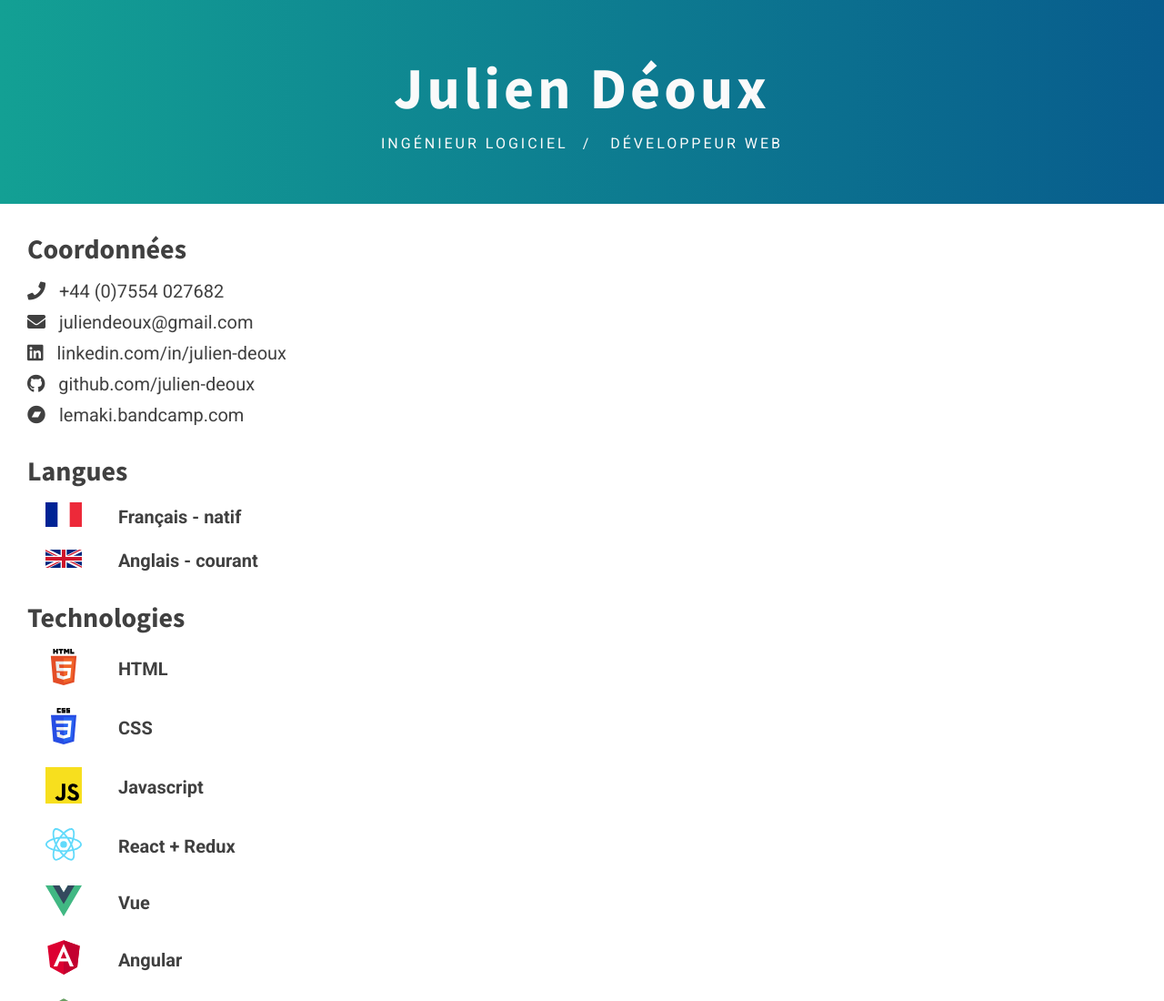
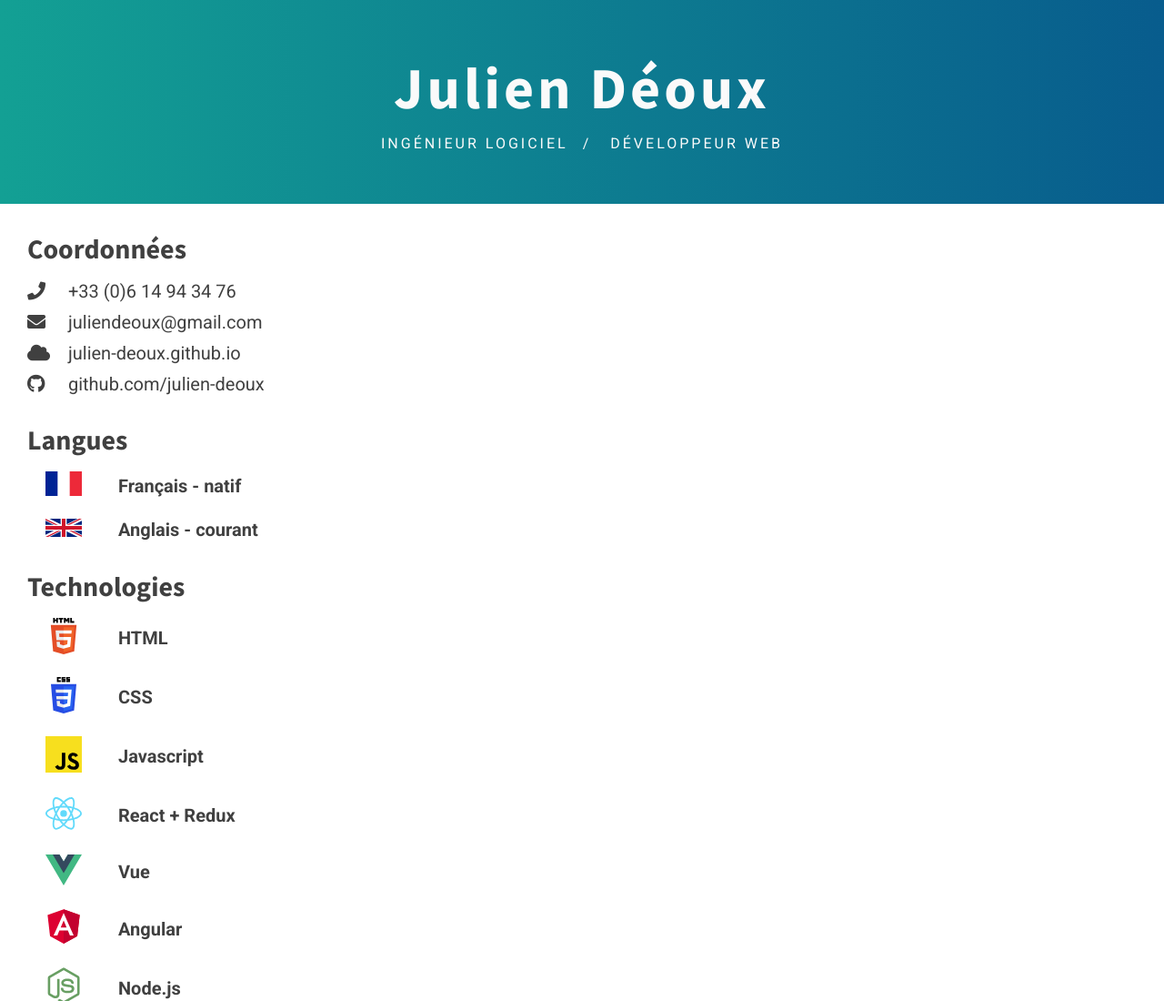
Before and after one commit to julien-deoux/lemaki-cv, a plain HTML site: page fr.html in a window 1280 px wide. Shown: the top 1100 px of the page at 91% size. Drawn offline with nearby package versions, Linux system fonts and the light colour scheme.

Commit message:
Setup automatic generation of contacts from JSON

```diff
--- a/all.css
+++ b/all.css
@@ -80,7 +80,7 @@
 }
 
 .contact__icon {
-  margin-right: .5rem;
+  width: 2rem;
 }
 
 .about-paragraph {
--- /dev/null
+++ b/content/identity.json
@@ -0,0 +1,7 @@
+{
+  "name": "Julien Déoux",
+  "email": "juliendeoux@gmail.com",
+  "phone": "+33 (0)6 14 94 34 76",
+  "website": "julien-deoux.github.io",
+  "github": "julien-deoux"
+}
--- a/fr.html
+++ b/fr.html
@@ -4,7 +4,7 @@
     <meta charset="UTF-8" />
     <meta name="viewport" content="width=device-width, initial-scale=1.0" />
     <meta http-equiv="X-UA-Compatible" content="ie=edge" />
-    <title>julien_deoux_cv</title>
+    <title>cv</title>
     <link rel="stylesheet" media="print" href="print.css" />
     <link rel="stylesheet" media="screen" href="screen.css" />
     <link rel="stylesheet" media="all" href="all.css" />
@@ -12,7 +12,7 @@
 
   <body>
     <header class="header">
-      <div class="name">Julien Déoux</div>
+      <div id="name" class="name">Name</div>
       <ul class="titles">
         <li class="title">ingénieur logiciel</li>
         <li class="title">développeur web</li>
@@ -22,39 +22,7 @@
       <aside class="aside">
         <section class="aside__section">
           <h1 class="aside__title">Coordonnées</h1>
-          <ul class="contacts">
-            <li class="contact">
-              <span class="fas fa-phone contact__icon"></span>
-              +44 (0)7554 027682
-            </li>
-            <li class="contact">
-              <span class="fas fa-envelope contact__icon"></span>
-              <a class="contact__link" href="mailto:juliendeoux@gmail.com">
-                juliendeoux@gmail.com
-              </a>
-            </li>
-            <li class="contact">
-              <span class="fab fa-linkedin contact__icon"></span>
-              <a
-                class="contact__link"
-                href="https://linkedin.com/in/julien-deoux"
-              >
-                linkedin.com/in/julien-deoux
-              </a>
-            </li>
-            <li class="contact">
-              <span class="fab fa-github contact__icon"></span>
-              <a class="contact__link" href="https://github.com/julien-deoux">
-                github.com/julien-deoux
-              </a>
-            </li>
-            <li class="contact">
-              <span class="fab fa-bandcamp contact__icon"></span>
-              <a class="contact__link" href="https://lemaki.bandcamp.com">
-                lemaki.bandcamp.com
-              </a>
-            </li>
-          </ul>
+          <ul id="contacts" class="contacts"></ul>
         </section>
         <section class="aside__section">
           <h1 class="aside__title">Langues</h1>
@@ -122,9 +90,11 @@
     ></script>
     <script src="js/generateSkills.js"></script>
     <script src="js/generateTechnos.js"></script>
+    <script src="js/generateIdentity.js"></script>
     <script>
       generateSkills('fr');
       generateTechnos();
+      generateIdentity();
     </script>
   </body>
 </html>
--- /dev/null
+++ b/js/generateIdentity.js
@@ -0,0 +1,65 @@
+const generateIdentity = (function (){
+  function generateContact(contact) {
+    const tag = document.createElement('li');
+    tag.classList.add('contact');
+
+    tag.innerHTML = `
+      <span class="${ contact.classes } contact__icon"></span>
+    ` + (
+        contact.link ? `
+        <a class="contact__link" href="${ contact.link }">
+          ${ contact.text }
+        </a>
+      ` : contact.text
+    );
+
+    return tag;
+  }
+
+  function contactList(contactObject) {
+    const co = contactObject;
+    let result = [];
+    if (co.phone) {
+      result.push({classes: "fas fa-phone", text: co.phone});
+    }
+    if (co.email) {
+      result.push({classes: "fas fa-envelope", text: co.email, link: "mailto:" + co.email});
+    }
+    if (co.website) {
+      result.push({classes: "fas fa-cloud", text: co.website, link: "https://" + co.website});
+    }
+    if (co.linkedin) {
+      result.push({classes: "fab fa-linkedin", text: "linkedin.com/in/" + co.linkedin, link: "https://linkedin.com/in/" + co.linkedin});
+    }
+    if (co.github) {
+      result.push({classes: "fab fa-github", text: "github.com/" + co.github, link: "https://github.com/" + co.github});
+    }
+    return result;
+  }
+
+  function generateContacts(identity) {
+    const tag = document.getElementById('contacts');
+    contactList(identity).forEach(contact => {
+      tag.append(generateContact(contact))
+    });
+  }
+
+  function generateName(identity) {
+    const tag = document.getElementById('name');
+    tag.innerText = identity.name;
+  }
+
+  return function() {
+    const xhr = new XMLHttpRequest();
+    xhr.addEventListener('load', handler);
+    xhr.open('GET', `content/identity.json`);
+    xhr.send();
+
+    function handler() {
+      const identity = JSON.parse(this.responseText);
+
+      generateContacts(identity);
+      generateName(identity)
+    }
+  }
+})();
```
Also changed, not shown: en.html (+4 -34 lines).
